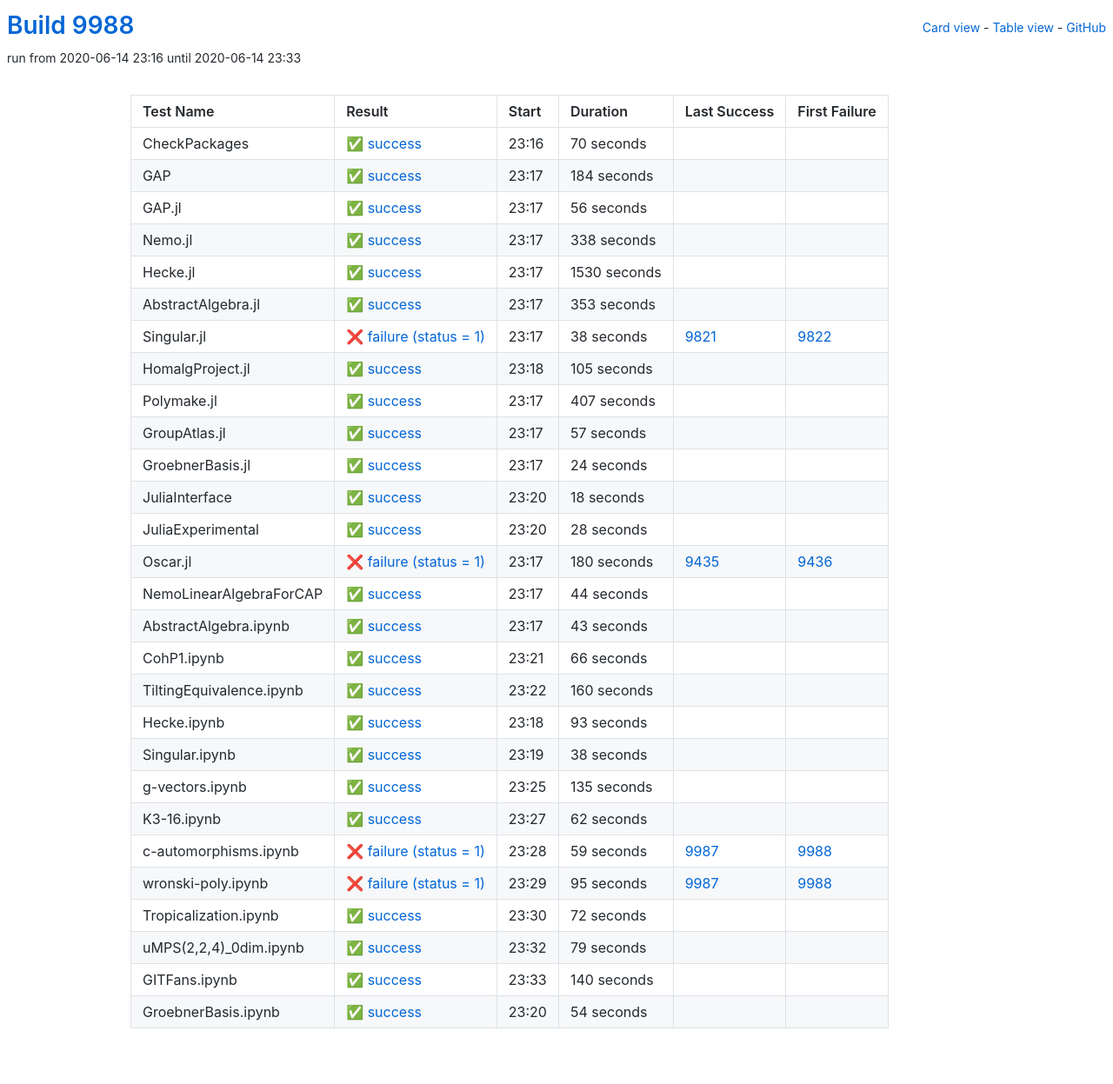
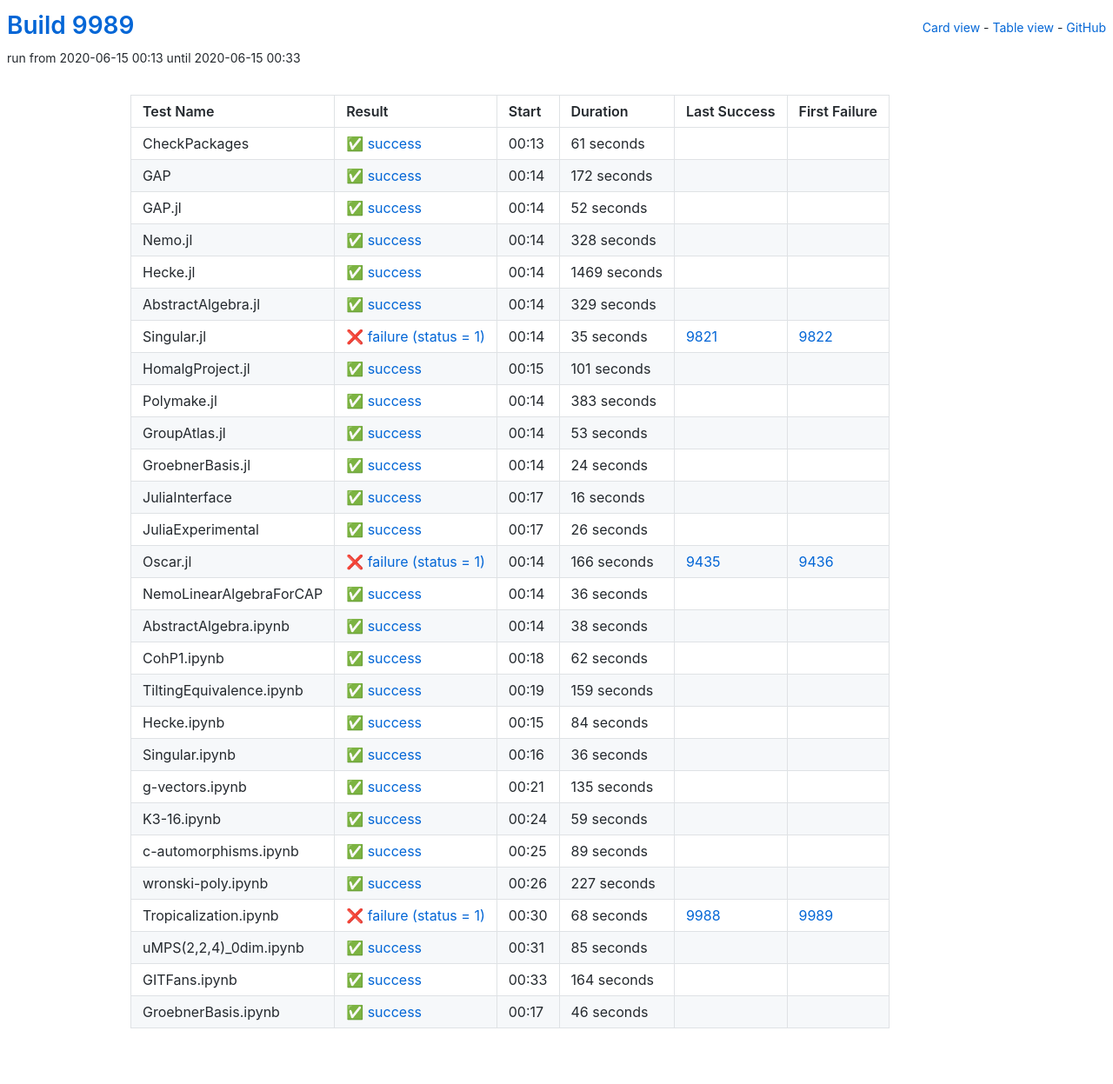
Before and after one commit to oscar-system/oscar-ci-status, a Jekyll site: the page built from table.html, in a window 1280 px wide. Shown: the whole page at 87% size. Built offline with Jekyll 4.4.1, drawn with Linux system fonts in a browser that asks for light colours.

Commit message:
Build #9989

```diff
--- a/_data/ci.yml
+++ b/_data/ci.yml
@@ -1,6 +1,6 @@
 ---
-build: 9988
-build_url: https://oscarci.mathematik.uni-kl.de/job/oscar/9988/
+build: 9989
+build_url: https://oscarci.mathematik.uni-kl.de/job/oscar/9989/
 job: oscar
 organization: oscar-system
 repo: oscar-ci-status
@@ -8,128 +8,128 @@
 tests:
 - name: CheckPackages
   id: checkpackages
-  log: https://oscarci.mathematik.uni-kl.de/job/oscar/9988/artifact/logs/build-9988/CheckPackages.log
-  start: 2020-06-14 23:16
+  log: https://oscarci.mathematik.uni-kl.de/job/oscar/9989/artifact/logs/build-9989/CheckPackages.log
+  start: 2020-06-15 00:13
   success: true
   exitcode: 0
   status: success
-  duration: 70
+  duration: 61
   last_success: false
   last_success_url:
   first_failure: false
   first_failure_url:
 - name: GAP
   id: gap
-  log: https://oscarci.mathematik.uni-kl.de/job/oscar/9988/artifact/logs/build-9988/GAP.log
-  start: 2020-06-14 23:17
+  log: https://oscarci.mathematik.uni-kl.de/job/oscar/9989/artifact/logs/build-9989/GAP.log
+  start: 2020-06-15 00:14
   success: true
   exitcode: 0
   status: success
-  duration: 184
+  duration: 172
   last_success: false
   last_success_url:
   first_failure: false
   first_failure_url:
 - name: GAP.jl
   id: gap-jl
-  log: https://oscarci.mathematik.uni-kl.de/job/oscar/9988/artifact/logs/build-9988/GAP.jl.log
-  start: 2020-06-14 23:17
+  log: https://oscarci.mathematik.uni-kl.de/job/oscar/9989/artifact/logs/build-9989/GAP.jl.log
+  start: 2020-06-15 00:14
   success: true
   exitcode: 0
   status: success
-  duration: 56
+  duration: 52
   last_success: false
   last_success_url:
   first_failure: false
   first_failure_url:
 - name: Nemo.jl
   id: nemo-jl
-  log: https://oscarci.mathematik.uni-kl.de/job/oscar/9988/artifact/logs/build-9988/Nemo.jl.log
-  start: 2020-06-14 23:17
+  log: https://oscarci.mathematik.uni-kl.de/job/oscar/9989/artifact/logs/build-9989/Nemo.jl.log
+  start: 2020-06-15 00:14
   success: true
   exitcode: 0
   status: success
-  duration: 338
+  duration: 328
   last_success: false
   last_success_url:
   first_failure: false
   first_failure_url:
 - name: Hecke.jl
   id: hecke-jl
-  log: https://oscarci.mathematik.uni-kl.de/job/oscar/9988/artifact/logs/build-9988/Hecke.jl.log
-  start: 2020-06-14 23:17
+  log: https://oscarci.mathematik.uni-kl.de/job/oscar/9989/artifact/logs/build-9989/Hecke.jl.log
+  start: 2020-06-15 00:14
   success: true
   exitcode: 0
   status: success
-  duration: 1530
+  duration: 1469
   last_success: false
   last_success_url:
   first_failure: false
   first_failure_url:
 - name: AbstractAlgebra.jl
   id: abstractalgebra-jl
-  log: https://oscarci.mathematik.uni-kl.de/job/oscar/9988/artifact/logs/build-9988/AbstractAlgebra.jl.log
-  start: 2020-06-14 23:17
+  log: https://oscarci.mathematik.uni-kl.de/job/oscar/9989/artifact/logs/build-9989/AbstractAlgebra.jl.log
+  start: 2020-06-15 00:14
   success: true
   exitcode: 0
   status: success
-  duration: 353
+  duration: 329
   last_success: false
   last_success_url:
   first_failure: false
   first_failure_url:
 - name: Singular.jl
   id: singular-jl
-  log: https://oscarci.mathematik.uni-kl.de/job/oscar/9988/artifact/logs/build-9988/Singular.jl.log
-  start: 2020-06-14 23:17
+  log: https://oscarci.mathematik.uni-kl.de/job/oscar/9989/artifact/logs/build-9989/Singular.jl.log
+  start: 2020-06-15 00:14
   success: false
   exitcode: 1
   status: failure
-  duration: 38
+  duration: 35
   last_success: 9821
   last_success_url: https://oscarci.mathematik.uni-kl.de/job/oscar/9821/
   first_failure: 9822
   first_failure_url: https://oscarci.mathematik.uni-kl.de/job/oscar/9822/
 - name: HomalgProject.jl
   id: homalgproject-jl
-  log: https://oscarci.mathematik.uni-kl.de/job/oscar/9988/artifact/logs/build-9988/HomalgProject.jl.log
-  start: 2020-06-14 23:18
+  log: https://oscarci.mathematik.uni-kl.de/job/oscar/9989/artifact/logs/build-9989/HomalgProject.jl.log
+  start: 2020-06-15 00:15
   success: true
   exitcode: 0
   status: success
-  duration: 105
+  duration: 101
   last_success: false
   last_success_url:
   first_failure: false
   first_failure_url:
 - name: Polymake.jl
   id: polymake-jl
-  log: https://oscarci.mathematik.uni-kl.de/job/oscar/9988/artifact/logs/build-9988/Polymake.jl.log
-  start: 2020-06-14 23:17
+  log: https://oscarci.mathematik.uni-kl.de/job/oscar/9989/artifact/logs/build-9989/Polymake.jl.log
+  start: 2020-06-15 00:14
   success: true
   exitcode: 0
   status: success
-  duration: 407
+  duration: 383
   last_success: false
   last_success_url:
   first_failure: false
   first_failure_url:
 - name: GroupAtlas.jl
   id: groupatlas-jl
-  log: https://oscarci.mathematik.uni-kl.de/job/oscar/9988/artifact/logs/build-9988/GroupAtlas.jl.log
-  start: 2020-06-14 23:17
+  log: https://oscarci.mathematik.uni-kl.de/job/oscar/9989/artifact/logs/build-9989/GroupAtlas.jl.log
+  start: 2020-06-15 00:14
   success: true
   exitcode: 0
   status: success
-  duration: 57
+  duration: 53
   last_success: false
   last_success_url:
   first_failure: false
   first_failure_url:
 - name: GroebnerBasis.jl
   id: groebnerbasis-jl
-  log: https://oscarci.mathematik.uni-kl.de/job/oscar/9988/artifact/logs/build-9988/GroebnerBasis.jl.log
-  start: 2020-06-14 23:17
+  log: https://oscarci.mathematik.uni-kl.de/job/oscar/9989/artifact/logs/build-9989/GroebnerBasis.jl.log
+  start: 2020-06-15 00:14
   success: true
   exitcode: 0
   status: success
@@ -140,104 +140,56 @@
   first_failure_url:
 - name: JuliaInterface
   id: juliainterface
-  log: https://oscarci.mathematik.uni-kl.de/job/oscar/9988/artifact/logs/build-9988/JuliaInterface.log
-  start: 2020-06-14 23:20
+  log: https://oscarci.mathematik.uni-kl.de/job/oscar/9989/artifact/logs/build-9989/JuliaInterface.log
+  start: 2020-06-15 00:17
   success: true
   exitcode: 0
   status: success
-  duration: 18
+  duration: 16
   last_success: false
   last_success_url:
   first_failure: false
   first_failure_url:
 - name: JuliaExperimental
   id: juliaexperimental
-  log: https://oscarci.mathematik.uni-kl.de/job/oscar/9988/artifact/logs/build-9988/JuliaExperimental.log
-  start: 2020-06-14 23:20
+  log: https://oscarci.mathematik.uni-kl.de/job/oscar/9989/artifact/logs/build-9989/JuliaExperimental.log
+  start: 2020-06-15 00:17
   success: true
   exitcode: 0
   status: success
-  duration: 28
+  duration: 26
   last_success: false
   last_success_url:
   first_failure: false
   first_failure_url:
 - name: Oscar.jl
   id: oscar-jl
-  log: https://oscarci.mathematik.uni-kl.de/job/oscar/9988/artifact/logs/build-9988/Oscar.jl.log
-  start: 2020-06-14 23:17
+  log: https://oscarci.mathematik.uni-kl.de/job/oscar/9989/artifact/logs/build-9989/Oscar.jl.log
+  start: 2020-06-15 00:14
   success: false
   exitcode: 1
   status: failure
-  duration: 180
+  duration: 166
   last_success: 9435
   last_success_url: https://oscarci.mathematik.uni-kl.de/job/oscar/9435/
   first_failure: 9436
   first_failure_url: https://oscarci.mathematik.uni-kl.de/job/oscar/9436/
 - name: NemoLinearAlgebraForCAP
   id: nemolinearalgebraforcap
-  log: https://oscarci.mathematik.uni-kl.de/job/oscar/9988/artifact/logs/build-9988/NemoLinearAlgebraForCAP.log
-  start: 2020-06-14 23:17
+  log: https://oscarci.mathematik.uni-kl.de/job/oscar/9989/artifact/logs/build-9989/NemoLinearAlgebraForCAP.log
+  start: 2020-06-15 00:14
   success: true
   exitcode: 0
   status: success
-  duration: 44
+  duration: 36
   last_success: false
   last_success_url:
   first_failure: false
   first_failure_url:
 - name: AbstractAlgebra.ipynb
   id: abstractalgebra-ipynb
-  log: https://oscarci.mathematik.uni-kl.de/job/oscar/9988/artifact/logs/build-9988/AbstractAlgebra.ipynb.log
-  start: 2020-06-14 23:17
-  success: true
-  exitcode: 0
-  status: success
-  duration: 43
-  last_success: false
-  last_success_url:
-  first_failure: false
-  first_failure_url:
-- name: CohP1.ipynb
-  id: cohp1-ipynb
-  log: https://oscarci.mathematik.uni-kl.de/job/oscar/9988/artifact/logs/build-9988/CohP1.ipynb.log
-  start: 2020-06-14 23:21
-  success: true
-  exitcode: 0
-  status: success
-  duration: 66
-  last_success: false
-  last_success_url:
-  first_failure: false
-  first_failure_url:
-- name: TiltingEquivalence.ipynb
-  id: tiltingequivalence-ipynb
-  log: https://oscarci.mathematik.uni-kl.de/job/oscar/9988/artifact/logs/build-9988/TiltingEquivalence.ipynb.log
-  start: 2020-06-14 23:22
-  success: true
-  exitcode: 0
-  status: success
-  duration: 160
-  last_success: false
-  last_success_url:
-  first_failure: false
-  first_failure_url:
-- name: Hecke.ipynb
-  id: hecke-ipynb
-  log: https://oscarci.mathematik.uni-kl.de/job/oscar/9988/artifact/logs/build-9988/Hecke.ipynb.log
-  start: 2020-06-14 23:18
-  success: true
-  exitcode: 0
-  status: success
-  duration: 93
-  last_success: false
-  last_success_url:
-  first_failure: false
-  first_failure_url:
-- name: Singular.ipynb
-  id: singular-ipynb
-  log: https://oscarci.mathematik.uni-kl.de/job/oscar/9988/artifact/logs/build-9988/Singular.ipynb.log
-  start: 2020-06-14 23:19
+  log: https://oscarci.mathematik.uni-kl.de/job/oscar/9989/artifact/logs/build-9989/AbstractAlgebra.ipynb.log
+  start: 2020-06-15 00:14
   success: true
   exitcode: 0
   status: success
@@ -246,10 +198,58 @@
   last_success_url:
   first_failure: false
   first_failure_url:
+- name: CohP1.ipynb
+  id: cohp1-ipynb
+  log: https://oscarci.mathematik.uni-kl.de/job/oscar/9989/artifact/logs/build-9989/CohP1.ipynb.log
+  start: 2020-06-15 00:18
+  success: true
+  exitcode: 0
+  status: success
+  duration: 62
+  last_success: false
+  last_success_url:
+  first_failure: false
+  first_failure_url:
+- name: TiltingEquivalence.ipynb
+  id: tiltingequivalence-ipynb
+  log: https://oscarci.mathematik.uni-kl.de/job/oscar/9989/artifact/logs/build-9989/TiltingEquivalence.ipynb.log
+  start: 2020-06-15 00:19
+  success: true
+  exitcode: 0
+  status: success
+  duration: 159
+  last_success: false
+  last_success_url:
+  first_failure: false
+  first_failure_url:
+- name: Hecke.ipynb
+  id: hecke-ipynb
+  log: https://oscarci.mathematik.uni-kl.de/job/oscar/9989/artifact/logs/build-9989/Hecke.ipynb.log
+  start: 2020-06-15 00:15
+  success: true
+  exitcode: 0
+  status: success
+  duration: 84
+  last_success: false
+  last_success_url:
+  first_failure: false
+  first_failure_url:
+- name: Singular.ipynb
+  id: singular-ipynb
+  log: https://oscarci.mathematik.uni-kl.de/job/oscar/9989/artifact/logs/build-9989/Singular.ipynb.log
+  start: 2020-06-15 00:16
+  success: true
+  exitcode: 0
+  status: success
+  duration: 36
+  last_success: false
+  last_success_url:
+  first_failure: false
+  first_failure_url:
 - name: g-vectors.ipynb
   id: g-vectors-ipynb
-  log: https://oscarci.mathematik.uni-kl.de/job/oscar/9988/artifact/logs/build-9988/g-vectors.ipynb.log
-  start: 2020-06-14 23:25
+  log: https://oscarci.mathematik.uni-kl.de/job/oscar/9989/artifact/logs/build-9989/g-vectors.ipynb.log
+  start: 2020-06-15 00:21
   success: true
   exitcode: 0
   status: success
@@ -260,84 +260,84 @@
   first_failure_url:
 - name: K3-16.ipynb
   id: k3-16-ipynb
-  log: https://oscarci.mathematik.uni-kl.de/job/oscar/9988/artifact/logs/build-9988/K3-16.ipynb.log
-  start: 2020-06-14 23:27
+  log: https://oscarci.mathematik.uni-kl.de/job/oscar/9989/artifact/logs/build-9989/K3-16.ipynb.log
+  start: 2020-06-15 00:24
   success: true
   exitcode: 0
   status: success
-  duration: 62
+  duration: 59
   last_success: false
   last_success_url:
   first_failure: false
   first_failure_url:
 - name: c-automorphisms.ipynb
   id: c-automorphisms-ipynb
-  log: https://oscarci.mathematik.uni-kl.de/job/oscar/9988/artifact/logs/build-9988/c-automorphisms.ipynb.log
-  start: 2020-06-14 23:28
-  success: false
-  exitcode: 1
-  status: failure
-  duration: 59
-  last_success: 9987
-  last_success_url: https://oscarci.mathematik.uni-kl.de/job/oscar/9987/
-  first_failure: 9988
-  first_failure_url: https://oscarci.mathematik.uni-kl.de/job/oscar/9988/
-- name: wronski-poly.ipynb
-  id: wronski-poly-ipynb
-  log: https://oscarci.mathematik.uni-kl.de/job/oscar/9988/artifact/logs/build-9988/wronski-poly.ipynb.log
-  start: 2020-06-14 23:29
-  success: false
-  exitcode: 1
-  status: failure
-  duration: 95
-  last_success: 9987
-  last_success_url: https://oscarci.mathematik.uni-kl.de/job/oscar/9987/
-  first_failure: 9988
-  first_failure_url: https://oscarci.mathematik.uni-kl.de/job/oscar/9988/
-- name: Tropicalization.ipynb
-  id: tropicalization-ipynb
-  log: https://oscarci.mathematik.uni-kl.de/job/oscar/9988/artifact/logs/build-9988/Tropicalization.ipynb.log
-  start: 2020-06-14 23:30
+  log: https://oscarci.mathematik.uni-kl.de/job/oscar/9989/artifact/logs/build-9989/c-automorphisms.ipynb.log
+  start: 2020-06-15 00:25
   success: true
   exitcode: 0
   status: success
-  duration: 72
+  duration: 89
   last_success: false
   last_success_url:
   first_failure: false
   first_failure_url:
-- name: uMPS(2,2,4)_0dim.ipynb
-  id: umps-2-2-4-0dim-ipynb
-  log: https://oscarci.mathematik.uni-kl.de/job/oscar/9988/artifact/logs/build-9988/uMPS-2-2-4-_0dim.ipynb.log
-  start: 2020-06-14 23:32
+- name: wronski-poly.ipynb
+  id: wronski-poly-ipynb
+  log: https://oscarci.mathematik.uni-kl.de/job/oscar/9989/artifact/logs/build-9989/wronski-poly.ipynb.log
+  start: 2020-06-15 00:26
   success: true
   exitcode: 0
   status: success
-  duration: 79
+  duration: 227
+  last_success: false
+  last_success_url:
+  first_failure: false
+  first_failure_url:
+- name: Tropicalization.ipynb
+  id: tropicalization-ipynb
+  log: https://oscarci.mathematik.uni-kl.de/job/oscar/9989/artifact/logs/build-9989/Tropicalization.ipynb.log
+  start: 2020-06-15 00:30
+  success: false
+  exitcode: 1
+  status: failure
+  duration: 68
+  last_success: 9988
+  last_success_url: https://oscarci.mathematik.uni-kl.de/job/oscar/9988/
+  first_failure: 9989
+  first_failure_url: https://oscarci.mathematik.uni-kl.de/job/oscar/9989/
+- name: uMPS(2,2,4)_0dim.ipynb
+  id: umps-2-2-4-0dim-ipynb
+  log: https://oscarci.mathematik.uni-kl.de/job/oscar/9989/artifact/logs/build-9989/uMPS-2-2-4-_0dim.ipynb.log
+  start: 2020-06-15 00:31
+  success: true
+  exitcode: 0
+  status: success
+  duration: 85
   last_success: false
   last_success_url:
   first_failure: false
   first_failure_url:
 - name: GITFans.ipynb
   id: gitfans-ipynb
-  log: https://oscarci.mathematik.uni-kl.de/job/oscar/9988/artifact/logs/build-9988/GITFans.ipynb.log
-  start: 2020-06-14 23:33
+  log: https://oscarci.mathematik.uni-kl.de/job/oscar/9989/artifact/logs/build-9989/GITFans.ipynb.log
+  start: 2020-06-15 00:33
   success: true
   exitcode: 0
   status: success
-  duration: 140
+  duration: 164
   last_success: false
   last_success_url:
   first_failure: false
   first_failure_url:
 - name: GroebnerBasis.ipynb
   id: groebnerbasis-ipynb
-  log: https://oscarci.mathematik.uni-kl.de/job/oscar/9988/artifact/logs/build-9988/GroebnerBasis.ipynb.log
-  start: 2020-06-14 23:20
+  log: https://oscarci.mathematik.uni-kl.de/job/oscar/9989/artifact/logs/build-9989/GroebnerBasis.ipynb.log
+  start: 2020-06-15 00:17
   success: true
   exitcode: 0
   status: success
-  duration: 54
+  duration: 46
   last_success: false
   last_success_url:
   first_failure: false
```
Also changed, not shown: README.md.
